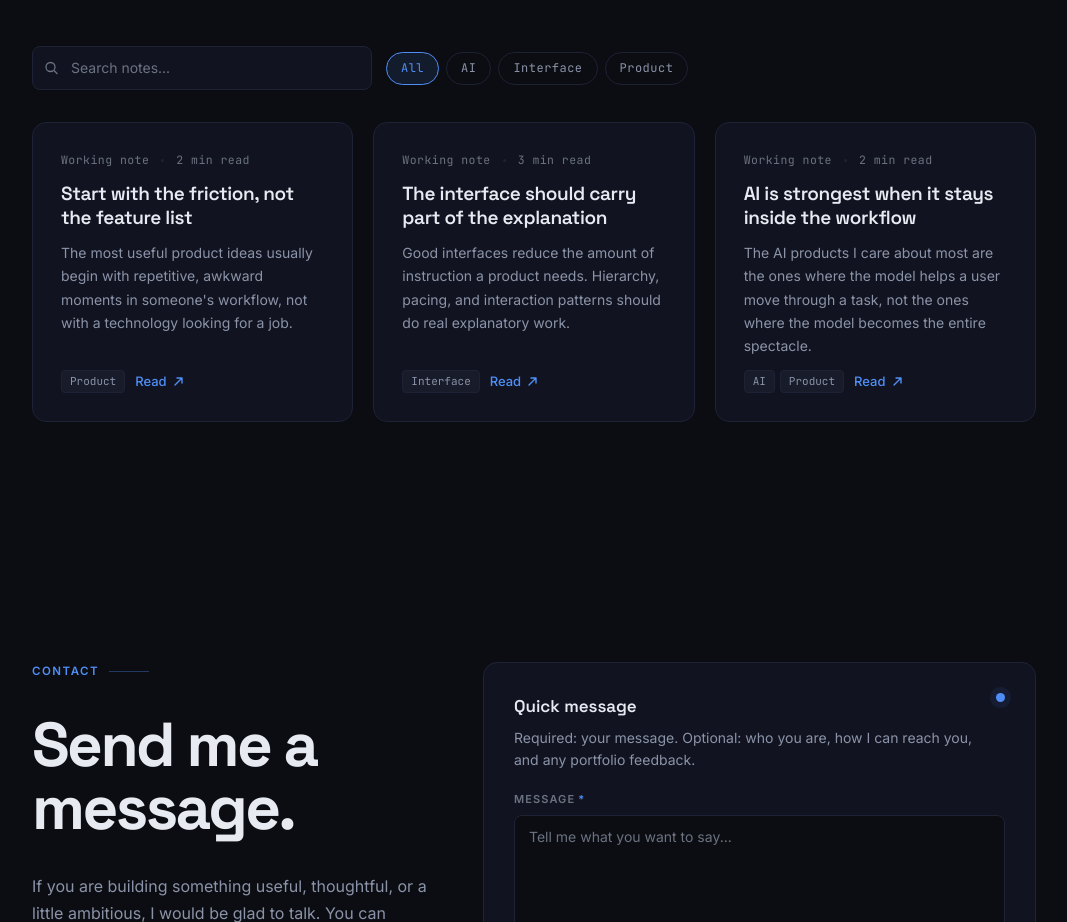
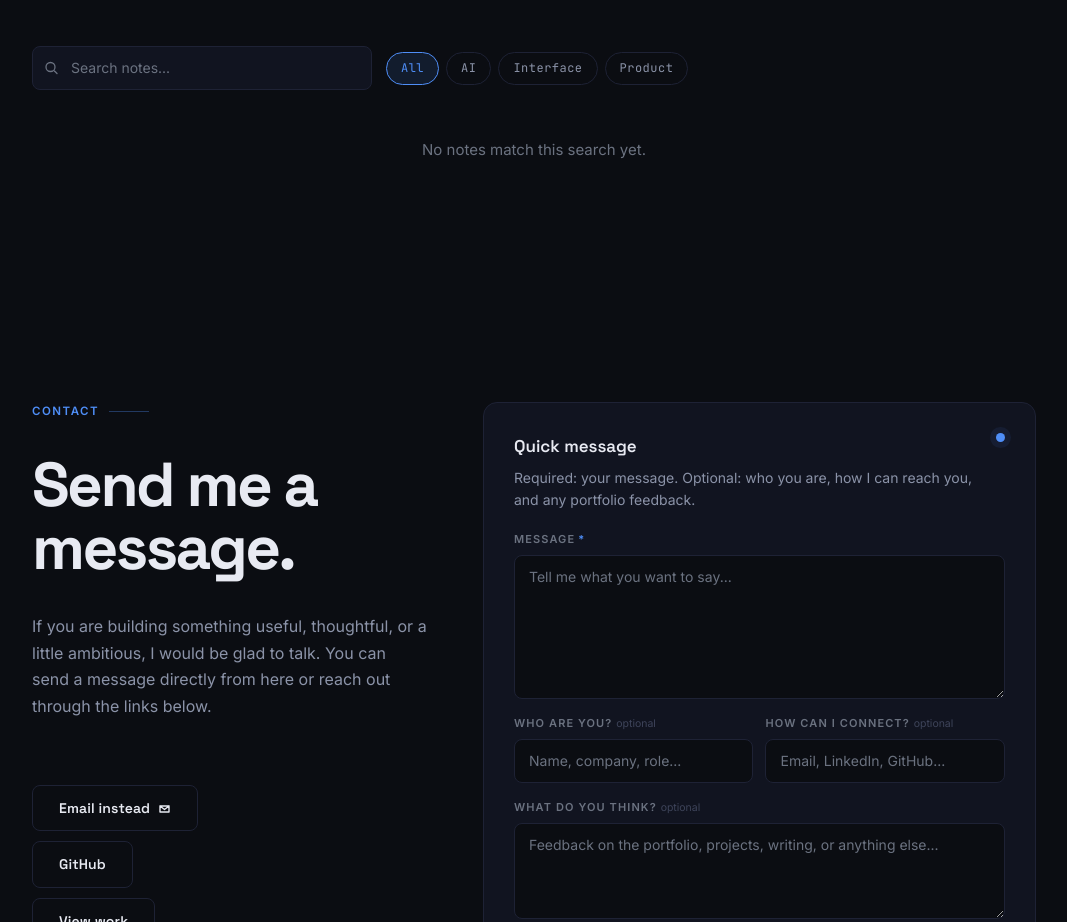
Before and after one commit to BlguunBN/Portfolio, a Next.js app: page / in a window 1280 px wide. Shown: the part 4560-5482 px from the top of the page, without its empty margins (106-1173 px from the left). Built offline with nearby package versions, Linux system fonts and the light colour scheme.

Commit message:
fix: remove all field notes

```diff
--- a/src/data/home-content.ts
+++ b/src/data/home-content.ts
@@ -45,47 +45,4 @@ export const timelineEntries: TimelineEntry[] = [
   },
 ];
 
-export const homeNotes: HomeNote[] = [
-  {
-    slug: "start-with-friction",
-    title: "Start with the friction, not the feature list",
-    date: "Working note",
-    readTime: "2 min read",
-    excerpt:
-      "The most useful product ideas usually begin with repetitive, awkward moments in someone's workflow, not with a technology looking for a job.",
-    tags: ["Product"],
-    body: [
-      "I usually begin by looking for where attention gets wasted: too many tabs, too many repeated steps, too much context switching, or too much explanation required just to complete a basic task.",
-      "That is the reason Study Flow became one workspace instead of several loosely connected tools. The value was not another timer or another note editor. The value was removing the seam between them.",
-      "If the starting point is clear friction, the product decisions become much easier. You can judge features by whether they reduce that friction or just decorate around it.",
-    ],
-  },
-  {
-    slug: "interfaces-carry-weight",
-    title: "The interface should carry part of the explanation",
-    date: "Working note",
-    readTime: "3 min read",
-    excerpt:
-      "Good interfaces reduce the amount of instruction a product needs. Hierarchy, pacing, and interaction patterns should do real explanatory work.",
-    tags: ["Interface"],
-    body: [
-      "I care a lot about the space between something that technically works and something that immediately feels understandable. That gap is usually decided by layout, language, density, and sequencing rather than by pure implementation detail.",
-      "When the hierarchy is right, the product feels calmer because the user does not need to decode the interface before they can use it. That matters as much as the logic behind the screen.",
-      "This is also why I like redesign projects. They make it obvious that usability is often a framing problem before it is a feature problem.",
-    ],
-  },
-  {
-    slug: "ai-in-context",
-    title: "AI is strongest when it stays inside the workflow",
-    date: "Working note",
-    readTime: "2 min read",
-    excerpt:
-      "The AI products I care about most are the ones where the model helps a user move through a task, not the ones where the model becomes the entire spectacle.",
-    tags: ["AI", "Product"],
-    body: [
-      "I am interested in AI that acts like a useful layer inside a real workflow: drafting, clarifying, summarizing, reducing repetitive effort, or helping someone stay in flow.",
-      "That is the approach behind Message Reply and the assistant panel in Study Flow. The goal is not to replace the person in the loop. The goal is to remove low-value repetition while keeping the output editable and usable.",
-      "For me, trustworthy AI UX comes from restraint. The model should support judgment, not try to perform it theatrically.",
-    ],
-  },
-];
+export const homeNotes: HomeNote[] = [];
```
